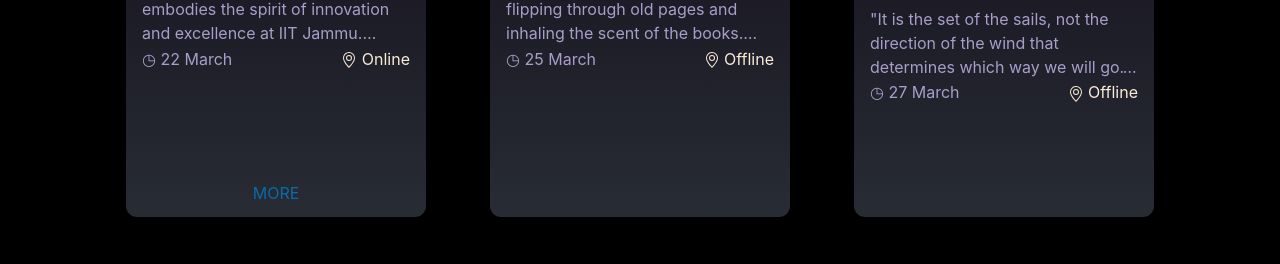
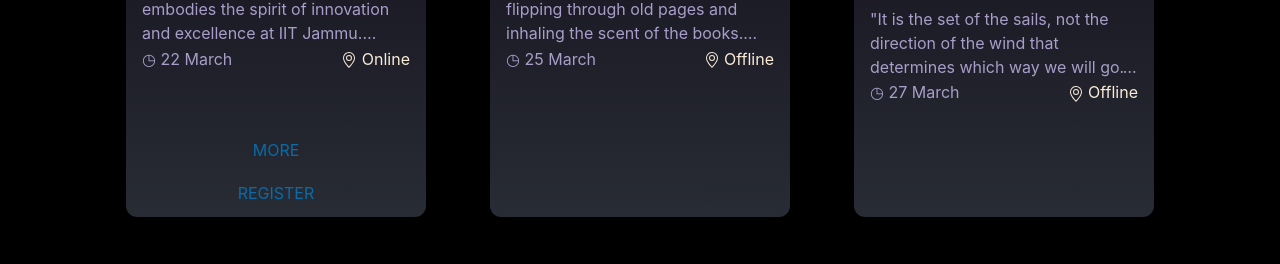
Before and after one commit to aaravjn/technunctus-2023, a React (Create React App) app: page /Events in a window 1280 px wide. Shown: the part 5545-5809 px from the top of the page. Built offline with nearby package versions, Linux system fonts and the light colour scheme; a web font is replaced by a local one.

Commit message:
added links

```diff
--- a/src/components/Events/Event_Card.jsx
+++ b/src/components/Events/Event_Card.jsx
@@ -14,7 +14,7 @@ const CompetitionCard = ({Key, Event_Name, Domain, Mode, Release_Date, Descripti
                     scale: 1.2,
                     transition:{ duration : 1}
                 }}
-                src={ Poster == "#" ? "https://images.unsplash.com/photo-1621075160523-b936ad96132a?ixlib=rb-1.2.1&ixid=MnwxMjA3fDB8MHxwaG90by1wYWdlfHx8fGVufDB8fHx8&auto=format&fit=crop&w=1170&q=80" : Poster }
+                src={ Poster == "#" ? "https://images.unsplash.com/photo-1597733336794-12d05021d510?ixlib=rb-4.0.3&ixid=MnwxMjA3fDB8MHxzZWFyY2h8MTF8fHRlY2h8ZW58MHx8MHx8&auto=format&fit=crop&w=500&q=60" : Poster }
             />
             </div>
             <h3>{Event_Name}</h3>
--- a/src/data/events_data.js
+++ b/src/data/events_data.js
@@ -238,7 +238,7 @@ export const eventsData = [
     Mode:"Online",
     Release_Date:"22 March",
     Description:"Design a masterpiece that embodies the spirit of innovation and excellence at IIT Jammu. Create a striking sculpture that captures the essence of the institute's vision for the future.",
-    Register_link:"#",
+    Register_link:"https://unstop.com/p/sculptrex-technunctus-23-iit-jammu-660613",
     Poster:"/event_posters/sculptrex.jpg",
     More:"https://drive.google.com/file/d/1A2r6OJEmZnMOXSE9M8Hdj3-4jnL57Syd/view?usp=sharing.",
   },
```
Also changed, not shown: 1 other file (tests, documents, lock files or other folders).
